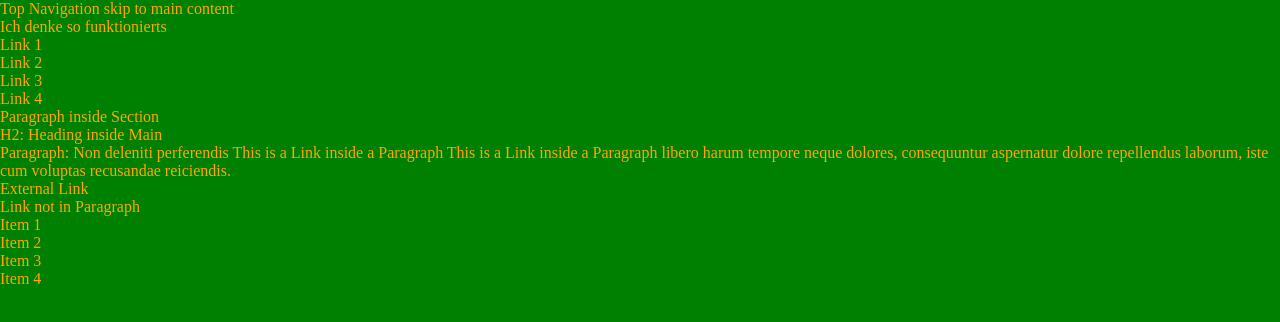
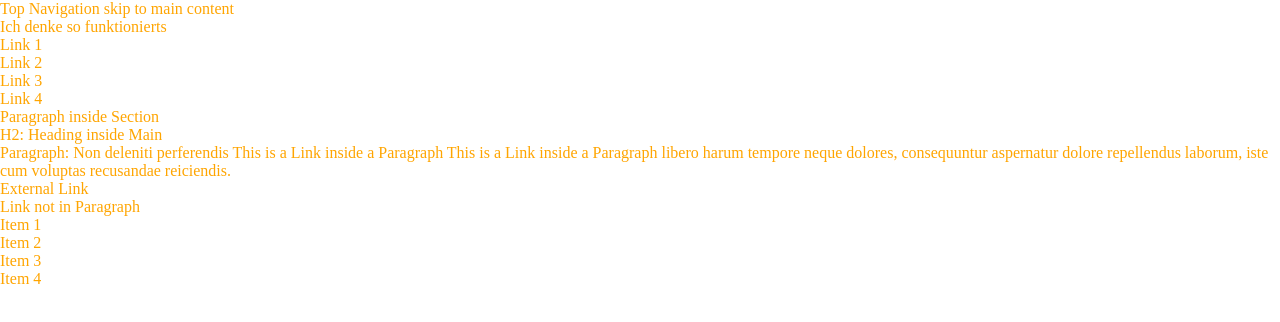
Before and after one commit to BenSkooma/cssframe, a plain HTML site: page index.html in a window 1280 px wide. Drawn offline with Linux system fonts and the light colour scheme.

Commit message:
Update base.css

```diff
--- a/assets/css/base.css
+++ b/assets/css/base.css
@@ -7,10 +7,6 @@
 
 :root {
   --debug: 1px solid red;
-}
-
-body{
-  background: green;
 }
 
 /* * {border: var(--debug) !important;} */
```
